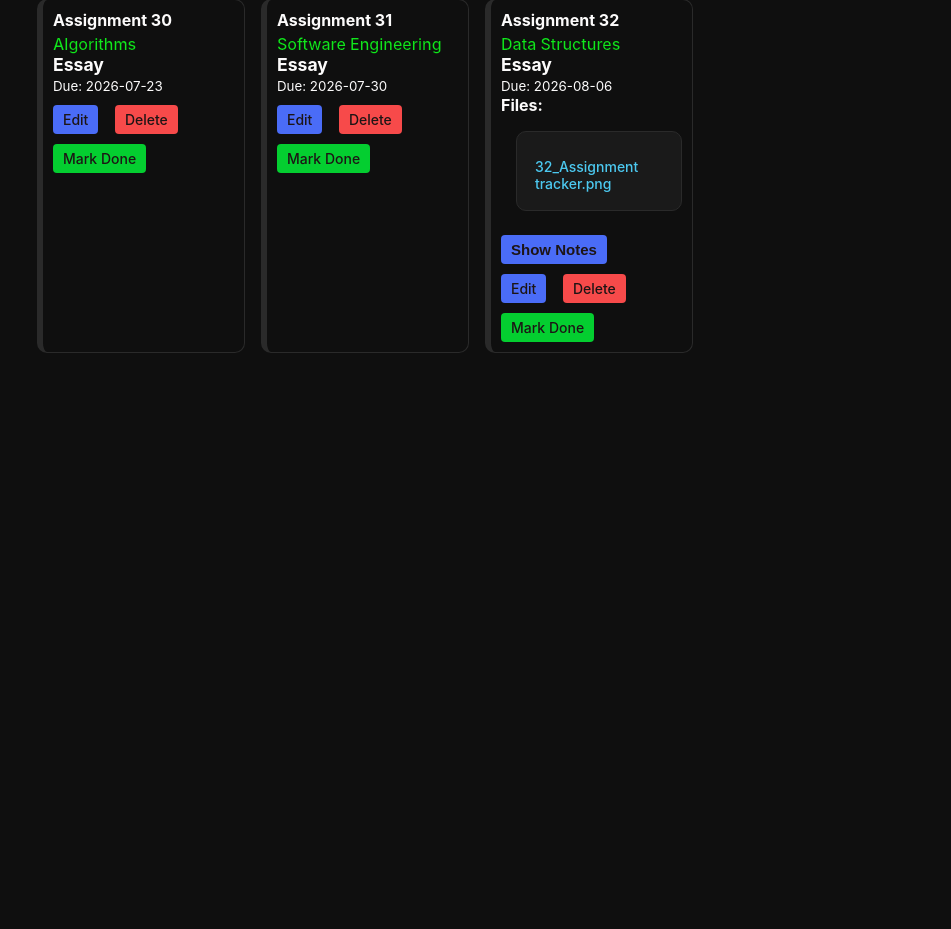
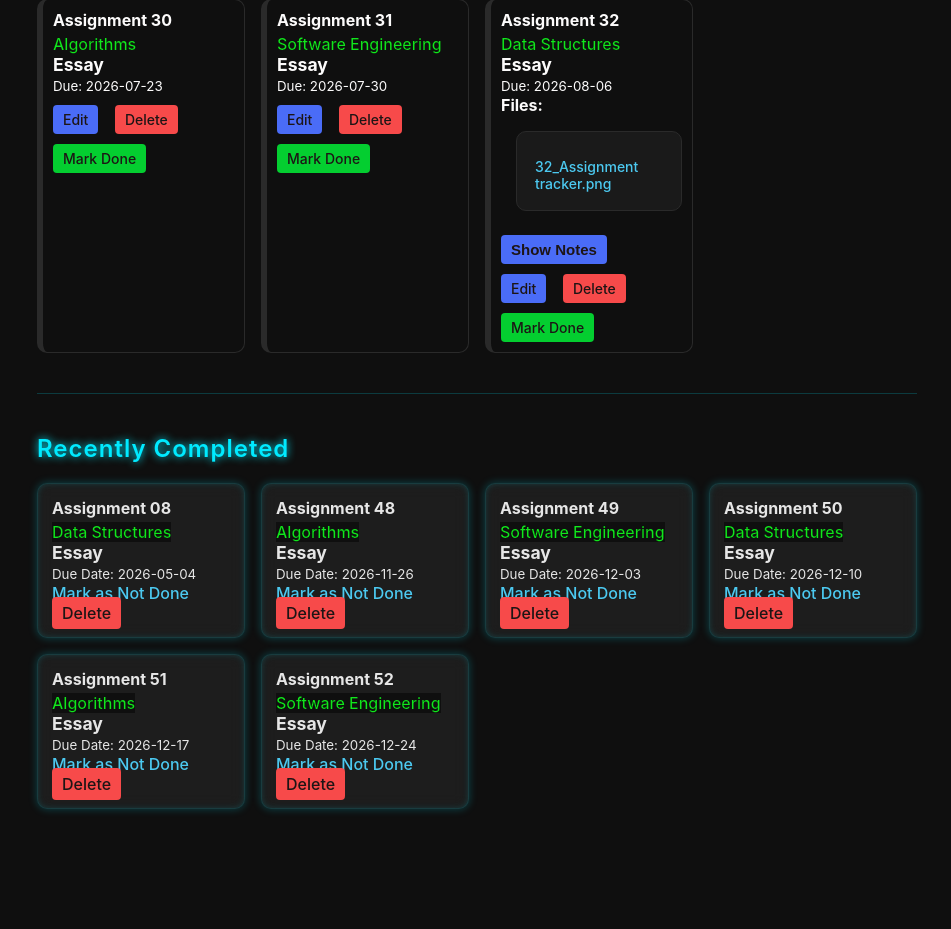
Before and after one commit to OrangeXR/CSCI-4317-SEII-Project, a Flask app: page / in a window 1280 px wide. Shown: the part 1870-2799 px from the top of the page, without its empty margins (293-1244 px from the left). Before the commit the page ends 2223 px from the top, so only its background shows below. Run offline with Flask 3, Linux system fonts and the light colour scheme; a user stored in the database is signed in; data comes from the database, SQL or seed files in the repository.

Commit message:
Update index.html

```diff
--- a/src/templates/index.html
+++ b/src/templates/index.html
@@ -71,6 +71,57 @@
 
 </div>
 
+
+
+
+<div class="completed-section">
+    <h2>Recently Completed</h2>
+
+    <div class="completed-grid">
+        {% for a, tag in done_assignments %}
+        <div class="completed-card">
+
+            <strong>{{ a['name'] }}</strong><br>
+            <span class="assignment-text2">{{ a['class_name'] }}</span><br>
+            <span class="assignment-text1">{{ a['category'] }}</span><br>
+            <small>Due Date: {{ a['due_date'] }}</small><br>
+
+            {% if a['file_path'] %}
+            <div class="assignment-files">
+                <strong>Files:</strong>
+                <ul>
+                    {% for file in a['file_path'].split(',') %}
+                        {% if file %}
+                        <li>
+                            <a href="{{ url_for('static', filename=file) }}" target="_blank">
+                                {{ file.split('/')[-1] }}
+                            </a>
+                        </li>
+                        {% endif %}
+                    {% endfor %}
+                </ul>
+            </div>
+            {% endif %}
+
+            {% if a['notes'] %}
+                <button class="details-btn">Show Notes</button>
+                <div class="details-box" style="display:none;">
+                    {{ a['notes'] }}
+                </div>
+            {% endif %}
+
+            <a class="notdone-btn" href="{{ url_for('not_done', assignment_id=a['id']) }}">
+                Mark as Not Done
+            </a>
+
+            <a class="delete-btn" href="{{ url_for('delete', assignment_id=a['id'], next=request.path) }}">
+                Delete
+            </a>
+
+        </div>
+        {% endfor %}
+    </div>
+</div>
 <script>
 document.querySelectorAll('.details-btn').forEach(btn => {
     btn.addEventListener('click', () => {
@@ -80,4 +131,5 @@ document.querySelectorAll('.details-btn').forEach(btn => {
 });
 </script>
 
+
 {% endblock %}
```
